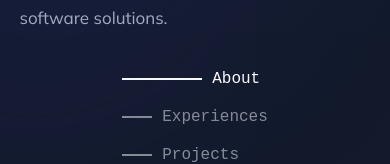
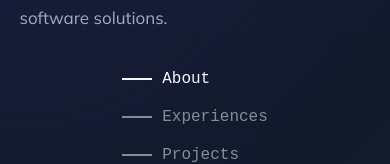
Before and after one commit to wunna145/portfolio, a React (Create React App) app: page / in a window 390 px wide. Shown: the part 221-385 px from the top of the page. Built offline with nearby package versions, Linux system fonts and the light colour scheme.

Commit message:
fixed minor nav glitch

```diff
--- a/src/components/Navigation.css
+++ b/src/components/Navigation.css
@@ -42,4 +42,15 @@ a.nav:hover {
     .nav-sec {
         margin-left: 0%;
     }
+
+    a.active::before,
+    a.nav:hover::before {
+        width: 30px;
+    }
+
+    a.active,
+    a.nav:hover {
+        padding-left: 40px;
+        opacity: 100%;
+    }
 }
```
